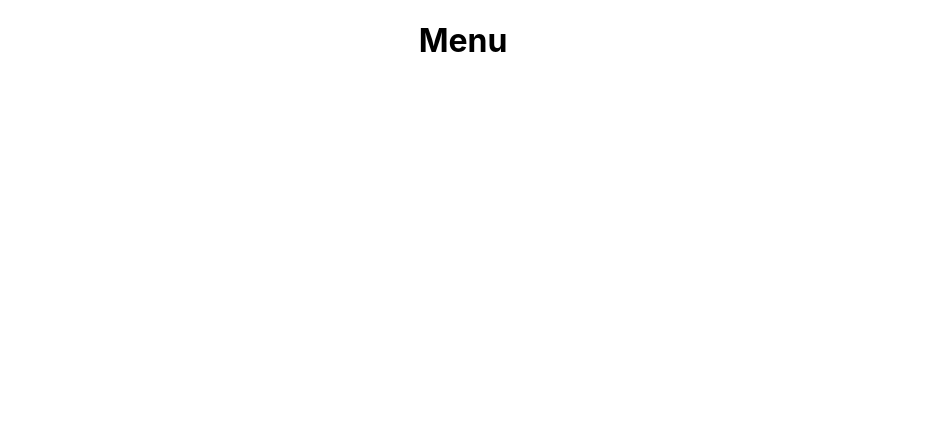
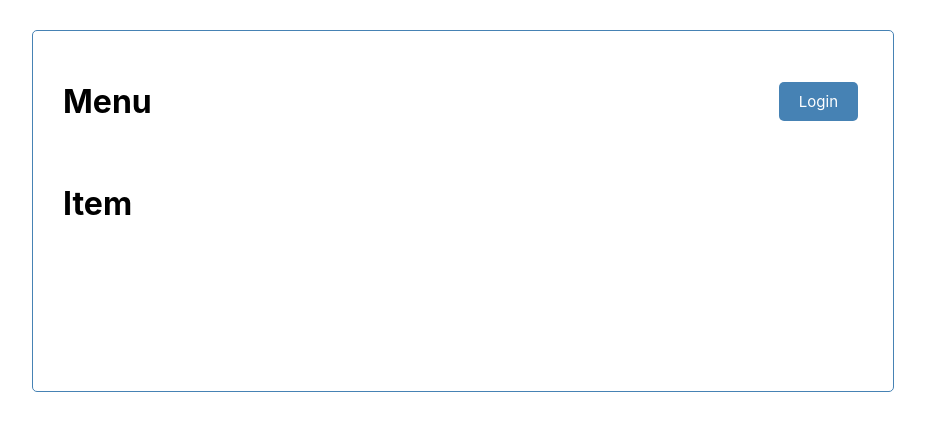
Before and after one commit to eocaranza/Menu_Excercise, a React (Create React App) app: page / in a window 1280 px wide. Shown: the top 430 px of the page, without its empty margins (177-1102 px from the left). Built offline with nearby package versions, Linux system fonts and the light colour scheme.

Commit message:
commit on main

```diff
--- a/package.json
+++ b/package.json
@@ -8,6 +8,7 @@
     "@testing-library/user-event": "^13.5.0",
     "react": "^17.0.2",
     "react-dom": "^17.0.2",
+    "react-router-dom": "^6.2.1",
     "react-scripts": "5.0.0",
     "web-vitals": "^2.1.4"
   },
--- a/src/App.js
+++ b/src/App.js
@@ -1,11 +1,32 @@
 import logo from './logo.svg';
 import './App.css';
+import { useState } from 'react';
+import Login from './components/Login';
+import Header from './components/Header';
+import { BrowserRouter as Router } from 'react-router-dom';
 
-function App() {
+const App = () => {
+  const [showLogin, setShowLogin] = useState(false)
+
+
+
   return (
-    <div className="App">
-      <h1>Menu</h1>
+    <Router>
+    <div className="container">
+      <Header
+      onAdd={()=>setShowLogin(!showLogin)}
+      showAdd={showLogin}
+      ></Header>
+      <div className='row'>
+      <div className='column'>
+        <h1>Item</h1>
+      </div>
+        <div className='column'>
+        {showLogin && <Login onLogin={()=>alert('Login')}></Login>}
+        </div>
+      </div>
     </div>
+    </Router>
   );
 }
 
--- /dev/null
+++ b/src/components/Button.js
@@ -0,0 +1,25 @@
+import PropTypes from 'prop-types'
+
+const Button = ({ color, text, onClick }) => {
+  return (
+    <button
+      onClick={onClick}
+      style={{ backgroundColor: color }}
+      className='btn'
+    >
+      {text}
+    </button>
+  )
+}
+
+Button.defaultProps = {
+  color: 'steelblue',
+}
+
+Button.propTypes = {
+  text: PropTypes.string,
+  color: PropTypes.string,
+  onClick: PropTypes.func,
+}
+
+export default Button
--- /dev/null
+++ b/src/components/Header.js
@@ -0,0 +1,30 @@
+import PropTypes from 'prop-types'
+import { useLocation } from 'react-router-dom'
+import Button from './Button'
+
+const Header = ({ title, onAdd, showAdd }) => {
+  const location = useLocation()
+
+  return (
+    <header className='header'>
+      <h1>{title}</h1>
+      {location.pathname === '/' && (
+        <Button
+          color={showAdd ? 'gray' : 'steelblue'}
+          text={showAdd ? 'Close' : 'Login'}
+          onClick={onAdd}
+        />
+      )}
+    </header>
+  )
+}
+
+Header.defaultProps = {
+  title: 'Menu',
+}
+
+Header.propTypes = {
+  title: PropTypes.string.isRequired,
+}
+
+export default Header
--- /dev/null
+++ b/src/components/Login.js
@@ -0,0 +1,19 @@
+import Button from './Button'
+
+const Login = ({onLogin})=>{
+    return (
+        <div className="Login-form">
+        <h2>User</h2>
+        <input></input>
+        <h2>Password</h2>
+        <input></input>
+        <Button
+          color={'steelblue'}
+          text={'Login'}
+          onClick={onLogin}
+        />
+        </div>
+    )
+}
+
+export default Login
--- a/src/index.css
+++ b/src/index.css
@@ -1,13 +1,85 @@
 body {
   margin: 0;
-  font-family: -apple-system, BlinkMacSystemFont, 'Segoe UI', 'Roboto', 'Oxygen',
-    'Ubuntu', 'Cantarell', 'Fira Sans', 'Droid Sans', 'Helvetica Neue',
+  font-family: -apple-system, BlinkMacSystemFont, "Segoe UI", "Roboto", "Oxygen",
+    "Ubuntu", "Cantarell", "Fira Sans", "Droid Sans", "Helvetica Neue",
     sans-serif;
   -webkit-font-smoothing: antialiased;
   -moz-osx-font-smoothing: grayscale;
 }
 
+.container {
+  max-width: 800px;
+  margin: 30px auto;
+  overflow: auto;
+  min-height: 300px;
+  border: 1px solid steelblue;
+  padding: 30px;
+  border-radius: 5px;
+}
+
+.column {
+  float: left;
+  width: 50%;
+}
+
+/* Clear floats after the columns */
+.row:after {
+  content: "";
+  display: table;
+  clear: both;
+}
+
+.Login-form {
+  width: 150px;
+  height: 200px;
+  border: 1px solid steelblue;
+  padding: 30px;
+  border-radius: 15px;
+  float: right;
+  display: flex;
+  justify-content: center;
+  flex-direction: column;
+}
+
+.Login-form h2 {
+  text-align: center;
+}
+
+.btn {
+  display: inline-block;
+  background: #000;
+  color: #fff;
+  border: none;
+  padding: 10px 20px;
+  margin: 5px;
+  border-radius: 5px;
+  cursor: pointer;
+  text-decoration: none;
+  font-size: 15px;
+  font-family: inherit;
+}
+
+.btn:focus {
+  outline: none;
+}
+
+.btn:active {
+  transform: scale(0.98);
+}
+
+.btn-block {
+  display: block;
+  width: 100%;
+}
+
+.header {
+  display: flex;
+  justify-content: space-between;
+  align-items: center;
+  margin-bottom: 20px;
+}
+
 code {
-  font-family: source-code-pro, Menlo, Monaco, Consolas, 'Courier New',
+  font-family: source-code-pro, Menlo, Monaco, Consolas, "Courier New",
     monospace;
 }
```
Also changed, not shown: 1 other file (tests, documents, lock files or other folders).
